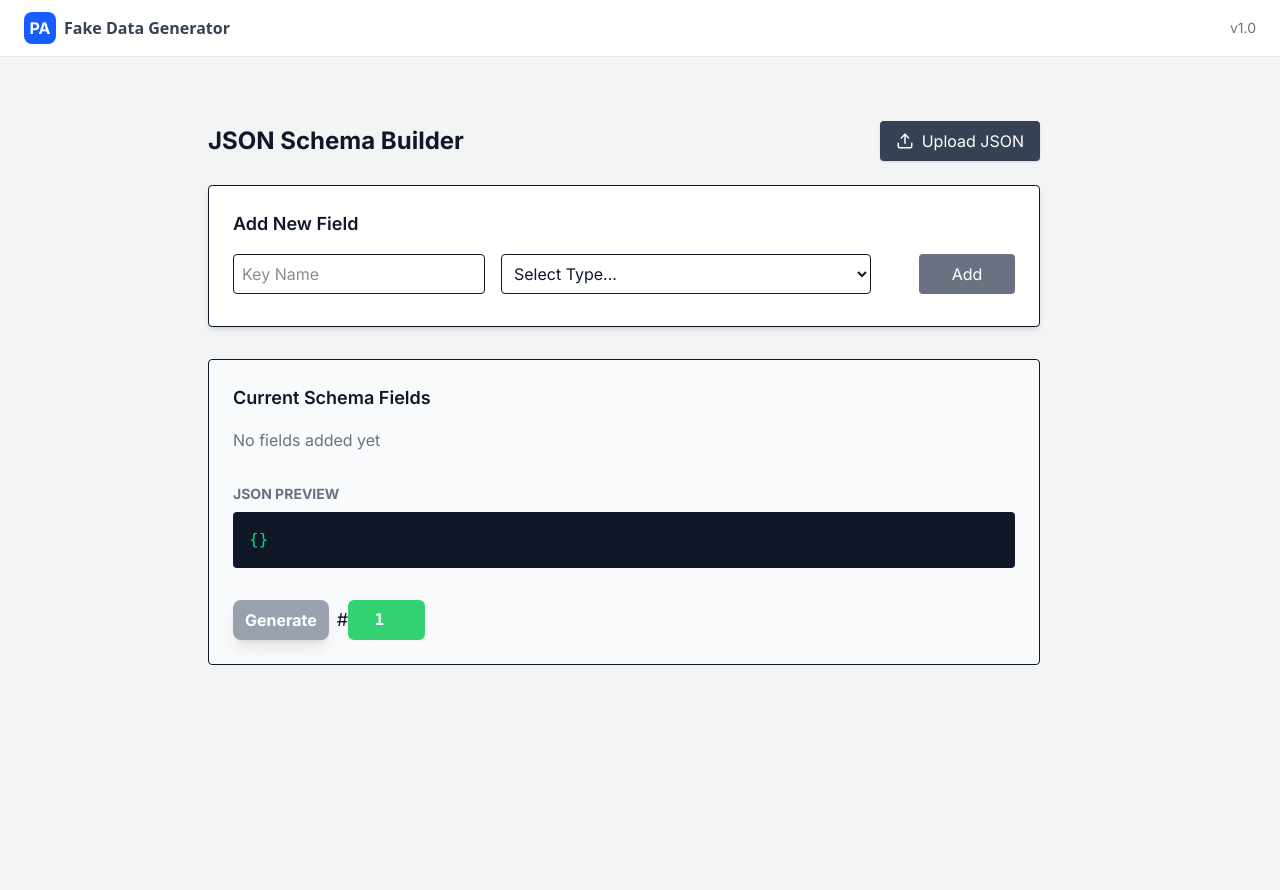
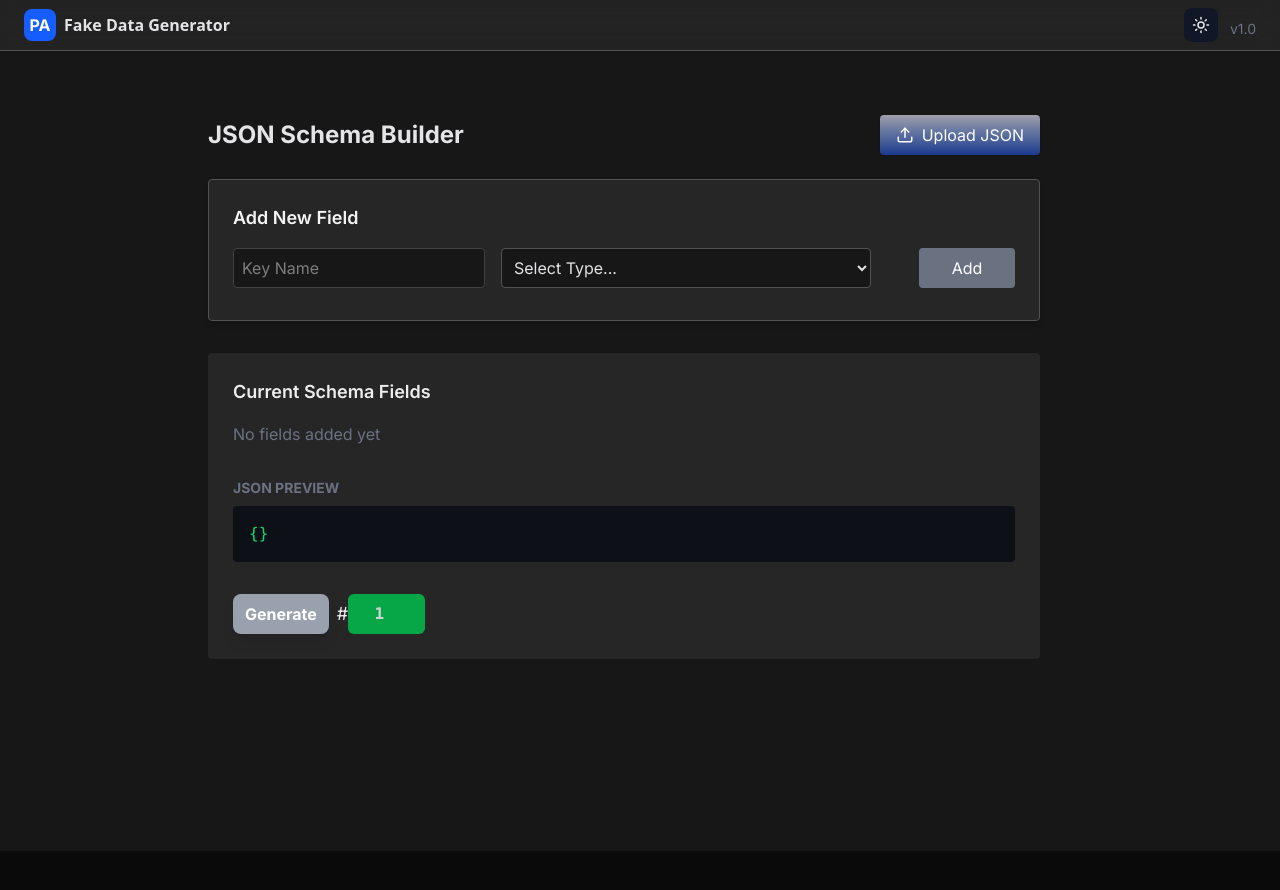
Before and after one commit to Adarsh-P-A/Syntara-DataForge, a Next.js app: page / in a window 1280 px wide. Shown: the top 890 px of the page. After the commit the page ends 851 px from the top, so only its background shows below. Built offline with nearby package versions, Linux system fonts and the light colour scheme.

Commit message:
dark mode

```diff
--- a/app/globals.css
+++ b/app/globals.css
@@ -1,5 +1,8 @@
 @import "tailwindcss";
 
+/* 1. FORCE DARK MODE TO USE CLASS (SELECTOR) STRATEGY */
+/* This line is the magic fix for Tailwind v4 */
+@variant dark (&:where(.dark, .dark *));
 
 @theme {
   --color-brand-50: #eff6ff;
@@ -8,12 +11,30 @@
   --color-brand-600: #2563eb;
 }
 
-
 @layer base {
-  body {
-    @apply bg-gray-50 text-gray-900 antialiased;
+  :root {
+    color-scheme: light;
+    --background: 255 255 255;
+    --foreground: 17 24 39;
   }
 
+  /* This matches your ThemeToggle.tsx adding the class="dark" */
+  :root.dark {
+    color-scheme: dark;
+    --background: 10 10 10;
+    --foreground: 237 237 237;
+  }
+
+  body {
+    /* bg-gray-50 is for light mode, dark:bg-black will now work because of line 4 */
+    @apply bg-gray-50 text-gray-900 antialiased dark:bg-black dark:text-gray-100;
+
+    background-color: rgb(var(--background));
+    color: rgb(var(--foreground));
+    transition: background-color 0.3s ease, color 0.3s ease;
+  }
+
+  /* Scrollbar Styles */
   ::-webkit-scrollbar {
     width: 8px;
     height: 8px;
@@ -22,9 +43,9 @@
     @apply bg-transparent;
   }
   ::-webkit-scrollbar-thumb {
-    @apply bg-gray-300 rounded-full;
+    @apply bg-gray-300 rounded-full dark:bg-gray-700;
   }
   ::-webkit-scrollbar-thumb:hover {
-    @apply bg-gray-400;
+    @apply bg-gray-400 dark:bg-gray-600;
   }
 }
--- a/app/layout.tsx
+++ b/app/layout.tsx
@@ -1,7 +1,7 @@
 import type { Metadata } from "next";
 import { Inter } from "next/font/google";
 import "./globals.css";
-
+import ThemeToggle from "@/components/ThemeToggle";
 const inter = Inter({ subsets: ["latin"] });
 
 export const metadata: Metadata = {
@@ -15,17 +15,20 @@ export default function RootLayout({
   children: React.ReactNode;
 }>) {
   return (
-    <html lang="en">
+    <html lang="en" suppressHydrationWarning>
       <body className={inter.className}>
         {/*Navbar for the App */}
-        <nav className="bg-white border-b border-gray-200 px-6 py-3 flex items-center justify-between sticky top-0 z-10">
+        <nav className="bg-white dark:bg-neutral-800/90 dark:backdrop-blur-md border-b border-neutral-200 dark:border-neutral-600 px-6 py-2 flex items-center justify-between sticky top-0 z-10">
           <div className="flex items-center gap-2">
             <div className="w-8 h-8 bg-blue-600 rounded-lg flex items-center justify-center text-white font-bold">
               PA
             </div>
-            <span className="font-sans text-gray-700 font-bold">Fake Data Generator</span>
+            <span className="font-sans text-gray-700 dark:text-zinc-200 font-bold">Fake Data Generator</span>
           </div>
-          <div className="text-sm text-gray-500">v1.0</div>
+          <div className="flex gap-3 items-center justify-between">
+            <ThemeToggle/>
+          <div className="text-sm text-gray-500 pt-2">v1.0</div>
+          </div>
         </nav>
 
         {children}
--- a/app/page.tsx
+++ b/app/page.tsx
@@ -139,13 +139,13 @@ export default function Home() {
   const showResults = !!generatedData || isGenerating;
 
   return (
-    <div className='min-h-screen bg-gray-100 py-12 px-4 transition-colors duration-500'>
+    <div className='min-h-screen bg-gray-100 dark:bg-neutral-900 py-12 px-4 transition-colors duration-500'>
     <main className={`p-4 lg:p8 flex flex-col lg:flex-row gap-6 lg:gap-8 mx-auto transition-all duration-700 ease-in-out ${showResults ? 'max-w-8xl' : 'max-w-4xl'}`}>
 
       {/*left column*/}
       <div className={`flex flex-col transition-all duration-500 w-full ${showResults ? 'lg:w-1/2' : 'lg:w-full'}`}>
         <div className="flex justify-between items-center mb-6">
-          <h1 className="text-2xl font-bold">JSON Schema Builder</h1>
+          <h1 className="text-2xl font-bold dark:text-zinc-200">JSON Schema Builder</h1>
             <div className="relative group">
               <input
                 type="file"
@@ -154,7 +154,7 @@ export default function Home() {
                 className="absolute inset-0 w-full h-full opacity-0 cursor-pointer z-10"
                 title="Upload JSON Schema File"
               />
-              <button className="bg-gray-700 group-hover:bg-blue-900 text-white px-4 py-2 rounded shadow flex items-center gap-2 transition">
+              <button className="bg-gray-700 dark:bg-gradient-to-b from-zinc-400 to-blue-900 group-hover:bg-blue-900 text-white px-4 py-2 rounded shadow flex items-center gap-2 transition">
                 <Upload size={18}/>
                 <span>Upload JSON</span>
               </button>
@@ -162,10 +162,10 @@ export default function Home() {
         </div>
 
         {/*input section*/}
-        <div className="bg-white p-6 rounded shadow-md border mb-8">
-          <h2 className="text-lg font-semibold mb-4 justify-between flex items-center">
+        <div className="bg-white dark:bg-neutral-800 p-6 rounded shadow-md border dark:border-neutral-600 mb-8">
+          <h2 className="text-lg font-semibold mb-4 justify-between flex items-cente dark:text-zinc-100">
             {editingIndex !== null ? "Edit Field" : "Add New Field"}
-            {editingIndex !== null && <span className="text-sm text-blue-600 font-normal">Editing item #{editingIndex + 1}</span>}
+            {editingIndex !== null && <span className="text-sm text-blue-600 dark:text-blue-400 font-normal">Editing item #{editingIndex + 1}</span>}
           </h2>
           <FieldEditor
               onAddField={handleNewField}
@@ -174,31 +174,31 @@ export default function Home() {
           />
         </div>
         {/*display section*/}
-        <div className="bg-gray-50 p-6 rounded border">
+        <div className="bg-gray-50 p-6 rounded border dark:bg-neutral-800 dark:border-neutral-800">
           <h2 className="text-lg font-semibold mb-4">Current Schema Fields</h2>
           {fields.length === 0 ? (<p className="text-gray-500">No fields added yet</p>)
           : (
             <div className="space-y-2">
               {fields.map((field, index) =>(
-                <div key={index} className="flex justify-between items-center bg-white p-3 border rounded">
+                <div key={index} className="flex justify-between items-center bg-white dark:bg-neutral-900 p-3 border dark:border-2 dark:border-neutral-700 rounded hover:shadow-md">
                   <div>
-                    <span className="font-mono font-bold text-blue-600">{field.keyName}</span>
+                    <span className="font-mono font-bold text-blue-600 dark:text-blue-400">{field.keyName}</span>
                     <span className= "mx-2 text-gray-400">:</span>
-                    <span className="text-green-600 badge bg-gray-100 px-2 py-1 rounded text-sm">
+                    <span className="text-green-600 dark:text-green-300 badge bg-gray-100 dark:bg-black/30 px-2 py-1 rounded text-sm">
                       {field.type}{(field.type === 'object' || field.type === 'array') && `(${field.subFields?.length || 0} items)`}
                     </span>
                   </div>
-                  <div className="flex gap-4">
+                  <div className="flex gap-2">
                     <button
                       onClick={() => handleEditClick(index)}
-                      className ="text-gray-400 hover:text-blue-600 hover:bg-blue-50 rounded-lg transition-all active:scale-90 cursor-pointer"
+                      className ="text-gray-400 p-1 hover:text-blue-600 dark:hover:text-blue-400 hover:bg-blue-50 dark:hover:bg-blue-900/30 rounded-lg transition-all active:scale-90 cursor-pointer"
                       title = "Edit Field"
                       >
                       <Edit2 className="w-4 h-4"/>
                       </button>
                     <button
                         onClick={() => removeField(index)}
-                        className="text-gray-500 hover:text-red-700 hover:bg-red-50 rounded-lg transition-all active-scale-90 cursor-pointer"
+                        className="text-gray-500 hover:text-red-700 dark:hover:text-red-500 p-1 hover:bg-red-50 dark:hover:bg-red-900/30 rounded-lg transition-all active-scale-90 cursor-pointer"
                         title="Remove Field">
                       <Trash2 className="w-4 h-4"/>
                       </button>
@@ -210,7 +210,7 @@ export default function Home() {
             {/*JSON preview*/}
           <div className= "mt-8">
             <h3 className= "text-sm font-bold uppercase text-gray-500 mb-2">JSON Preview</h3>
-            <pre className="bg-gray-900 text-green-400 p-4 rounded overflow-auto">
+            <pre className="bg-gray-900 dark:bg-[#0d1117] text-green-400 p-4 rounded overflow-auto">
               {JSON.stringify(schemaObject, null, 2)}
             </pre>
           </div>
@@ -220,7 +220,7 @@ export default function Home() {
                 <button
                   onClick = {handleGenerateData}
                   disabled = { isGenerating || fields.length === 0}
-                  className = "bg-green-600 hover:bg-green-700 disabled:bg-gray-400 text-white font-bold py-2 px-3 cursor-pointer rounded-lg transition-all flex-none justify-center items-center gap-2 shadow-lg"
+                  className = "bg-green-600 dark:bg-green-700 hover:bg-green-700 dark:hover:bg-green-600 disabled:bg-gray-400 text-white font-bold py-2 px-3 cursor-pointer rounded-lg transition-all flex-none justify-center items-center gap-2 shadow-lg"
                 >
                   {isGenerating ? (<><span>Generating</span></>):(<><span>Generate</span></>)}
 
@@ -240,7 +240,7 @@ export default function Home() {
 
               {fields.length > 0 && (<button
                 onClick = {resetForm}
-                className="bg-red-500 hover:bg-red-700 text-white py-2 px-2 cursor-pointer rounded-lg transition-all flex justify-center items-center shadow-lg"
+                className="bg-red-500 dark:bg-red-700 hover:bg-red-700 dark:hover:bg-red-500 text-white py-2 px-2 cursor-pointer rounded-lg transition-all flex justify-center items-center shadow-lg"
                 >
                   <RotateCcw size={18}/>
                   <span className="px-2">Reset</span>
@@ -251,9 +251,9 @@ export default function Home() {
 
 
         {/*Right Column*/}
-      <div className={`transition-all duration-700 rounded ease-in-out flex flex-col ${showResults ? 'lg:w-1/2 w-full opacity-100 translate-x-0' : 'h-0 lg:h-auto lg:w-0 opacity-0 translate-y-20 lg:translate-y-0 lg:translate-x-20 overflow-hidden'}`}>
+      <div className={`transition-all duration-700 rounded relative ease-in-out flex flex-col ${showResults ? 'lg:w-1/2 w-full opacity-100 translate-x-0' : 'h-0 lg:h-auto lg:w-0 opacity-0 translate-y-20 lg:translate-y-0 lg:translate-x-20 overflow-hidden'}`}>
 
-            <div className="absolute h-[500px] lg:h-[calc(100vh-4rem)] flex flex-col relative rounded-2xl overflow-hidden shadow-2xl border border-gray-800 bg-[#0d1117]">
+            <div className="absolute inset-0 h-full w-full flex flex-col rounded-2xl overflow-hidden shadow-2xl border border-gray-800 bg-[#0d1117]">
 
               {/*Nav bar */}
 
@@ -273,7 +273,7 @@ export default function Home() {
                         title = "Copy to clipboard"
                         className = {`group flex items-center gap-2 px-3 py-1.5 cursor-pointer rounded-md border text-xs font-medium transition-all duration-200
                             ${isCopied ? 'bg-green-500/20 border-green-500/50 text-green-400'
-                              : 'bg-white/5 border-white/10 text-gray-400 hover:bg-white/10 hover:text-white active:scale-95'
+                              : 'bg-neutral-900 5 border-white/10 text-gray-400 hover:bg-neutral-700  hover:text-white active:scale-95'
                             }
                           `}>
                             <span>{isCopied ? 'Copied':'Copy'}</span>
@@ -283,7 +283,7 @@ export default function Home() {
                     )}
                     <button
                       onClick={() => setGeneratedData(null)}
-                      className = "p-1.5 text-gray-400 hover:bg-white/10 hover:text-red-400  cursor-pointer rounded-md transition-all active:scale-90"
+                      className = "p-1.5 text-gray-400 hover:bg-white/dark:bg-neutral-900 10 hover:text-red-400  cursor-pointer rounded-md transition-all active:scale-90"
                       title="Close Output"
                       >
                         <X className="w-4 h-4"/>
--- /dev/null
+++ b/components/ThemeToggle.tsx
@@ -0,0 +1,41 @@
+"use client";
+
+import { useState, useEffect} from "react";
+import {Moon, Sun} from "lucide-react";
+
+export default function ThemeToggle () { //runs only once
+    const [theme, setTheme] = useState<"light" | "dark">("light");
+    useEffect(() => {
+        const savedTheme = localStorage.getItem("theme");
+
+        if (savedTheme === 'dark' || (!savedTheme)) {
+            setTheme("dark");
+            document.documentElement.classList.add("dark");
+        } else {
+            setTheme("light");
+            document.documentElement.classList.remove("dark");
+        }
+    }, []);
+
+    const toggleTheme = () => {
+        if(theme === "light") {
+            setTheme("dark");
+            document.documentElement.classList.add("dark");
+            localStorage.setItem("theme", "dark");
+        } else {
+            setTheme("light");
+            document.documentElement.classList.remove("dark");
+            localStorage.setItem("theme", "light");
+        }
+    }
+
+    return (
+        <button
+            onClick={toggleTheme}
+            className = "p-2 rounded-lg transition-all cursor-pointer active:scale-80 hover:bg-gray-300 hover:text-blue-500 dark:bg-gray-900 dark:text-gray-200 dark:hover:text-yellow-500 dark:hover:bg-black "
+            title = {theme === 'light' ? 'Dark mode' : 'Light mode'}
+        >
+            {theme === 'light' ? <Moon size={18}/> : <Sun size={18}/>}
+        </button>
+    );
+}
--- a/components/fieldEditor.jsx
+++ b/components/fieldEditor.jsx
@@ -2,7 +2,7 @@
 
 
 import {useState, useEffect} from 'react';
-import { Settings2 } from 'lucide-react';
+import { Settings2 , Edit2, Trash2} from 'lucide-react';
 export default function FieldEditor({onAddField, initialData=null, onCancel=null}) {
     const [keyName, setKeyName] = useState('');
     const [type, setType] = useState('');
@@ -14,6 +14,8 @@ export default function FieldEditor({onAddField, initialData=null, onCancel=null
     // utils/dataTypes.ts or inside your component
 
         const DATA_TYPES = {
+            "Complex": ['object', 'array'],
+
             "Primitives": [
                 'string', 'integer', 'float', 'boolean', 'null'
             ],
@@ -50,7 +52,7 @@ export default function FieldEditor({onAddField, initialData=null, onCancel=null
         };
 
 
- const basicTypes = Object.values(DATA_TYPES).flat();
+
         {/*Editing mode*/}
         useEffect(()=>{
             if(initialData) {
@@ -132,7 +134,7 @@ export default function FieldEditor({onAddField, initialData=null, onCancel=null
 
                             <div className="flex items-center gap-4 min-w-0">
                             <input
-                                className = "border p-2 rounded w-full h-10"
+                                className = "border p-2 rounded w-full h-10 dark:bg-neutral-900 dark:border-neutral-700 focus:outline-none focus:ring-2 focus:ring-blue-500 dark:text-zinc-200"
                                 placeholder = "Key Name"
                                 value = {keyName}
                                 onChange = {e => setKeyName(e.target.value)}
@@ -143,11 +145,11 @@ export default function FieldEditor({onAddField, initialData=null, onCancel=null
 
                         {/* The Built-in List Definition */}
                         <select
-                            className="w-full border rounded p-2"
+                            className="w-full border rounded p-2 dark:bg-neutral-900 dark:border-neutral-600 focus:outline-none focus:ring-2 focus:ring-blue-500 dark:text-zinc-200"
                             value={type}
                             onChange={(e) => setType(e.target.value)}
                         >
-                            <option value="" disabled>Select Type...</option>
+                            <option value="" disabled >Select Type...</option>
 
                             {/* Map over the Categories */}
                             {Object.entries(DATA_TYPES).map(([category, types]) => (
@@ -181,7 +183,7 @@ export default function FieldEditor({onAddField, initialData=null, onCancel=null
                     {/*right side*/}
                     <div className="flex flex-none items-center gap-2">
                         <button
-                            className={`${initialData ? 'bg-blue-600 hover:bg-blue-700' : 'bg-green-500 hover:bg-green-600'}
+                            className={`${initialData ? 'bg-blue-600 hover:bg-blue-700 dark:bg-blue-800' : 'bg-green-500 hover:bg-green-600 dark:bg-emerald-600 dark:hover:bg-emerald-700'}
                                         w-24 text-white px-4 py-2 rounded flex flex-none items-center justify-center transition cursor-pointer
                                          disabled:bg-gray-500 disabled:cursor-not-allowed`}
                             disabled = {!(keyName && type)}
@@ -192,7 +194,7 @@ export default function FieldEditor({onAddField, initialData=null, onCancel=null
                         {(keyName || type)&& !initialData &&(
                             <button
                                 onClick = {resetForm}
-                                className="bg-red-500 hover-red-700 w-24 text-white px-2 py-2 rounded transition cursor-pointer"
+                                className="bg-red-500 dark:bg-rose-700 hover-red-700 w-24 text-white px-2 py-2 rounded transition cursor-pointer"
                                 >Cancel</button>
                         )}
                         {/*Cancel button for edit mode*/}
@@ -207,7 +209,7 @@ export default function FieldEditor({onAddField, initialData=null, onCancel=null
 
                 {/*constraints*/}
             {showRules && type !== 'object' && (
-                            <div className="bg-gray-50 border w-3/4 rounded p-3 text-sm animate-in fade-in slide-in-from-top-1">
+                            <div className="bg-gray-50 dark:bg-neutral-700 border w-3/4 rounded p-3 text-sm animate-in fade-in slide-in-from-top-1">
                                 <div className="font-semibold text-gray-600 mb-2">Constraints for {type}</div>
                                     {(['integer', 'float', 'age', 'price', 'array'].includes(type)) && (<div className="flex gap-2 mb-2">
                                         <input
@@ -250,33 +252,35 @@ export default function FieldEditor({onAddField, initialData=null, onCancel=null
                         )}
             {/*When array or object is selected, sub-input should appear*/}
             {(type === 'object' || type === 'array') && (
-                <div className="ml-8 mt-2 border-l-4 border-blue-200 pl-4 py-2 bg-gray-50 rounded">
-                    <p className="text-sm font-bold text-blue-600 mb-2">
+                <div className="ml-8 mt-2 border-l-4 border-blue-200 dark:border-blue-900 pl-4 py-2 bg-gray-50 dark:bg-slate-800 rounded">
+                    <p className="text-sm font-bold dark:text-blue-300 text-blue-600 mb-2">
                         {type === 'array' ? 'Define Array Items:' : 'Define Object Properties:'}
                     </p>
-                    {/*sub Fields*/}
                     {subFields.length > 0 && (
-                        <div className="mb-4 space-y-2">
-                            {subFields.map((f, index) => (
-                                <div key={index} className={`flex justify-between items-center bg-white p-2 border rounded shadow-sm ${editingSubFieldIndex === index ? 'ring-2 ring-blue-400' : ''}`}>
+                            <div className="space-y-2">
+                                          {subFields.map((f, index) =>(
+                                            <div key={index} className="flex justify-between items-center bg-white dark:bg-neutral-900 p-3 border border-2 dark:border-neutral-700 rounded hover:shadow-md">
                                               <div>
-                                        <span className="font-mono font-bold">{f.keyName}</span>
-                                        <span className="mx-2 text-gray-400">:</span>
-                                        <span className="text-xs text-gray-400">{f.type}</span>
-
+                                                <span className="font-mono font-bold text-blue-600 dark:text-blue-400">{f.keyName}</span>
+                                                <span className= "mx-2 text-gray-400">:</span>
+                                                <span className="text-green-600 dark:text-green-300 badge bg-gray-100 dark:bg-black/30 px-2 py-1 rounded text-sm">
+                                                  {f.type}{(f.type === 'object' || f.type === 'array') && `(${f.subFields?.length || 0} items)`}
+                                                </span>
                                               </div>
-                                    <div className="flex gap-4">
-
+                                              <div className="flex gap-2">
                                                 <button
-                                            onClick = {()=>handleEditSubField(index)}
-                                            className= "flex gap-4 text-blue-500 hover:text-blue-700 font-mono cursor-pointer"
-                                        >Edit</button>
-
+                                                  onClick={() => handleEditSubField(index)}
+                                                  className ="text-gray-400 p-1 hover:text-blue-600 dark:hover:text-blue-400 hover:bg-blue-50 dark:hover:bg-blue-900/30 rounded-lg transition-all active:scale-90 cursor-pointer"
+                                                  title = "Edit Field"
+                                                  >
+                                                  <Edit2 className="w-4 h-4"/>
+                                                  </button>
                                                 <button
                                                     onClick={() => removeSubField(index)}
-                                            className="flex gap-4 text-red-500 hover:underline hover:text-red-700 font-mono cursor-pointer"
-                                        >Remove</button>
-
+                                                    className="text-gray-500 hover:text-red-700 dark:hover:text-red-500 p-1 hover:bg-red-50 dark:hover:bg-red-900/30 rounded-lg transition-all active-scale-90 cursor-pointer"
+                                                    title="Remove Field">
+                                                  <Trash2 className="w-4 h-4"/>
+                                                  </button>
                                               </div>
                                             </div>
                                           ))}
--- a/package.json
+++ b/package.json
@@ -12,6 +12,7 @@
     "@faker-js/faker": "^10.1.0",
     "lucide-react": "^0.562.0",
     "next": "16.0.7",
+    "next-themes": "^0.4.6",
     "react": "19.2.0",
     "react-dom": "19.2.0"
   },
```
Also changed, not shown: components/TemplateGallery.tsx (added, +60 -0 lines), components/helpBanner.tsx (added), 1 other file (tests, documents, lock files or other folders). Lines whose indentation alone changed are shown as unchanged.
